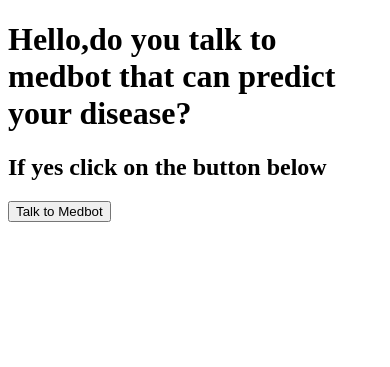
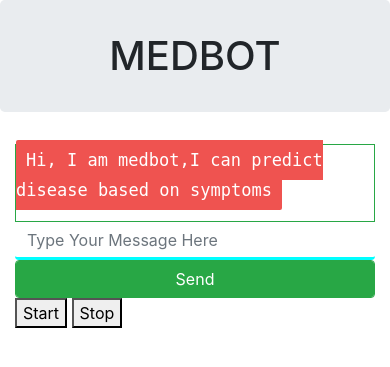
Before and after one commit to Priyanka2099/Doctor_at_home, a Flask app: page / in a window 390 px wide. Shown: the top 367 px of the page. Run offline with Flask 2, Linux system fonts and the light colour scheme; some libraries are stand-ins or nearby versions.

Commit message:
HTML page modified added audio and microphone access

```diff
--- a/chatbot/app.py
+++ b/chatbot/app.py
@@ -1,18 +1,161 @@
 from flask import Flask,render_template,request
 import flask
 import time
+import pandas as pd
+from sklearn import preprocessing
+from sklearn.tree import DecisionTreeClassifier,_tree
+import numpy as np
+import wikipedia
+from sklearn.model_selection import train_test_split
+import warnings
+from itertools import groupby
+import pyttsx3
+warnings.filterwarnings("ignore", category=DeprecationWarning)
+from rake_nltk import Rake
+import speech_recognition as s
+from googleplaces import GooglePlaces,types,lang
+import requests
+import json
+import geocoder
+from geopy.geocoders import Nominatim
+import urllib
+import sys
+from bs4 import BeautifulSoup
 app=Flask(__name__)
 
 @app.route('/')
 def dyn_page():
     return render_template('home.html')
-@app.route('/medbot',methods=['GET','POST'])
-def hello():
-    return "Helllo"
-@app.route('/medbot2', methods=['GET','POST'])
-def sub3():
-    import bot.py as bot
-    return bot
+
+global val1
+
+@app.route('/get')
+def get_bot_response():
+    val1=request.args.get('msg')
+    user_input=tree_to_code(val1,clf,cols)
+    return flask.jsonify(user_input)
+
+def sample(val1):
+    if val1=="tell":
+        s="ananya"
+        speak(s)
+        s="ananya"
+        print(s)
+        return (s)
+        r=input()
+    else:
+
+        s="anurag"
+        speak(s)
+        print(s)
+        return s
+
+API_KEY='AIzaSyCpFe5FfiTuTZHiOEy8zZXcYMojIyeNJfQ'
+engine=pyttsx3.init()
+training=pd.read_csv('Training.csv')
+testing=pd.read_csv('Testing.csv')
+cols     = training.columns
+cols     = cols[:-1]
+x        = training[cols]
+y        = training['prognosis']
+y1       = y
+reduced_data = training.groupby(training['prognosis']).max()
+le = preprocessing.LabelEncoder()
+le.fit(y)
+y = le.transform(y)
+x_train, x_test, y_train, y_test = train_test_split(x, y, test_size=0.33, random_state=42)
+testx    = testing[cols]
+testy    = testing['prognosis']
+testy    = le.transform(testy)
+clf1  = DecisionTreeClassifier()
+clf = clf1.fit(x_train,y_train)
+importances = clf.feature_importances_
+indices = np.argsort(importances)[::-1]
+features = cols
+def speech():
+    sr=s.Recognizer()
+    print("I am listening to your words...")
+    with s.Microphone() as m:
+        audio=sr.listen(m)
+        val=sr.recognize_google(audio,language='eng-in')
+        print(val)
+    return val
+
+
+def speak(sen):
+    newRate=180
+    engine.setProperty('rate',newRate)
+    engine.say(sen)
+    engine.runAndWait()
+
+def enter(s):
+    df = pd.DataFrame(training, columns=training.columns.values)
+    col_list = df.columns.tolist()
+    val1=s
+    if val1=="tell":
+        sen10="Tell me all the symptoms that you have"
+        speak(sen10)
+        print(sen10)
+        val=speech()
+    else:
+        sen10 = 'Enter all the symptoms you have'
+        speak(sen10)
+        return (sen10)
+        val=input()
+
+    r = Rake()
+    a = r.extract_keywords_from_text(val)
+    b = r.get_ranked_phrases()
+    count = 0
+    max_count = 0
+    found = 0
+    if (any(x in b for x in col_list)):
+        for ind in df.index:
+            for i in b:
+                if (i in col_list and df.at[ind, i] == 1):
+                    count += 1
+
+            if (count > max_count):
+                max_count = count
+                found = ind
+        present_disease = df.at[found, 'prognosis']
+        speak("I think you have " + present_disease)
+        print("I think you have " + present_disease)
+        symptoms_present.append(present_disease)
+        return present_disease
+    else:
+        sen21="Sorry,I am not able to predict your disease"
+        speak(sen21)
+        return(sen21)
+        speak("Take care,bye")
+        sys.exit()
+
+def tree_to_code(val1,tree, feature_names):
+    if val1=="tell":
+        sen11 = "Do you want to tell symptoms or should I ask?"
+        #speak(sen11)
+        print(sen11)
+        return sen11
+    else:
+        sen11 = "Do you want to type symptoms or should I ask?"
+        #speak(sen11)
+        return (sen11)
+        ip10 = input()
+    ip10 = ip10.lower()
+    symptoms_present = []
+    if "i" in ip10:
+        present_disease=enter(symptoms_present)
+    else:
+        sen3 = "Please reply Yes or No for the following symptoms"
+        #speak(sen3)
+        print(sen3)
+        tree_ = tree.tree_
+        #print(tree_)
+        feature_name = [
+            feature_names[i] if i != _tree.TREE_UNDEFINED else "undefined!"
+            for i in tree_.feature
+        ]
+
 
 if __name__ == '__main__':
     app.run(debug=True)
--- /dev/null
+++ b/chatbot/static/style.css
@@ -0,0 +1,28 @@
+#textInput {
+    border: none;
+    border-bottom: 3px solid aqua;
+}
+.userText {
+    color: white;
+    font-family: monospace;
+    font-size: 17px;
+    text-align: right;
+    line-height: 30px;
+}
+.userText span {
+    background-color: #009688;
+    padding: 10px;
+    border-radius: 2px;
+}
+.botText {
+    color: white;
+    font-family: monospace;
+    font-size: 17px;
+    text-align: left;
+    line-height: 30px;
+}
+.botText span {
+    background-color: #EF5350;
+    padding: 10px;
+    border-radius: 2px;
+}
--- a/chatbot/templates/home.html
+++ b/chatbot/templates/home.html
@@ -1,15 +1,102 @@
 <!DOCTYPE html>
-<html lang="en">
+<html>
 <head>
-    <meta charset="UTF-8">
-    <title>chatbot</title>
+    <meta charset="utf-8">
+    <meta name="viewport" content="width=device-width, initial-scale=1, shrink-to-fit=no">
+    <link rel="stylesheet" href="https://maxcdn.bootstrapcdn.com/bootstrap/4.3.1/css/bootstrap.min.css">
+    <link rel="stylesheet" href="/static/style.css">
+    <script src="https://ajax.googleapis.com/ajax/libs/jquery/3.2.1/jquery.min.js"></script>
+    <script src='https://code.responsivevoice.org/responsivevoice.js'></script>
 </head>
 <body>
-    <h1>Hello,do you talk to medbot that can predict your disease?</h1>
-    <h2>If yes click on the button below</h2>
-    <form action="/medbot" method="POST">
-    <button class="btn btn-lg btn-primary btn-block" type="submit">Talk to Medbot</button>
-    </form>
+    <h1 class="jumbotron text-center">MEDBOT</h1>
+<div class="container">
+    <div class="row">
+        <div class="col-sm-6 offset-sm-3">
+            <div id="chatbox" class="border border-success">
+                <p class="botText"><span>Hi, I am medbot,I can predict disease based on symptoms</span></p>
+            </div>
+            <div id="userInput">
+                <input id="textInput" class="form-control" type="text" name="msg" placeholder="Type Your Message Here">
+                <input id="buttonInput" class="btn btn-success form-control" type="submit" value="Send">
+                <button id="start-btn" type="button">Start</button>
+                <button id="stop-record-btn" type="button">Stop</button>
+            </div>
+        </div>
+    </div>
+<script>
+    function getResponse() {
+        let userText = $("#textInput").val();
+        let userHtml = '<p class="userText"><span>' + userText + '</span></p>';
+        $("#textInput").val("");
+        $("#chatbox").append(userHtml);
+        document.getElementById('userInput').scrollIntoView({block: 'start', behavior: 'smooth'});
+        $.get("/get", { msg: userText }).done(function(data) {
+        var botHtml = '<p class="botText"><span>' + data + '</span></p>';
+        $("#chatbox").append(botHtml);
+        document.getElementById('userInput').scrollIntoView({block: 'start', behavior: 'smooth'});
+        var msg = new SpeechSynthesisUtterance(data);
+        window.speechSynthesis.speak(msg);
+});
+}
+    $("#textInput").keypress(function(e) {
+    //if enter key is pressed
+        if(e.which == 13) {
+            getResponse();
+        }
+    });
+    $("#buttonInput").click(function() {
+        getResponse();
+    });
+var SpeechRecognition = window.webkitSpeechRecognition;
+var recognition = new SpeechRecognition();
+var instructions = $('instructions');
+recognition.continuous = true;
+recognition.onresult = function(event) {
+var current = event.resultIndex;
+var transcript = event.results[current][0].transcript;
+let userHtml = '<p class="userText"><span>' + transcript + '</span></p>';
+$("#textInput").val("");
+$("#chatbox").append(userHtml);
+document.getElementById('userInput').scrollIntoView({block: 'start', behavior: 'smooth'});
+$.get("/get", { msg: transcript }).done(function(data) {
+var botHtml = '<p class="botText"><span>' + data + '</span></p>';
+$("#chatbox").append(botHtml);
+document.getElementById('userInput').scrollIntoView({block: 'start', behavior: 'smooth'});
+var msg = new SpeechSynthesisUtterance(data);
+window.speechSynthesis.speak(msg);
+});
 
+  };
+
+  recognition.onstart = function() {
+    instructions.text('Voice recognition is ON.');
+  }
+
+  recognition.onspeechend = function() {
+    instructions.text('No activity.');
+  }
+
+  recognition.onerror = function(event) {
+    if(event.error == 'no-speech') {
+      instructions.text('Try again.');
+    }
+  }
+
+  $('#start-btn').on('click', function(e) {
+    recognition.start();
+  });
+  $('#stop-record-btn').on('click', function(e) {
+    recognition.stop();
+    });
+
+
+
+
+    </script>
+    <script src="https://ajax.googleapis.com/ajax/libs/jquery/3.4.1/jquery.min.js"></script>
+    <script src="https://cdnjs.cloudflare.com/ajax/libs/popper.js/1.14.7/umd/popper.min.js"></script>
+    <script src="https://maxcdn.bootstrapcdn.com/bootstrap/4.3.1/js/bootstrap.min.js"></script>
+</div>
 </body>
 </html>
```
